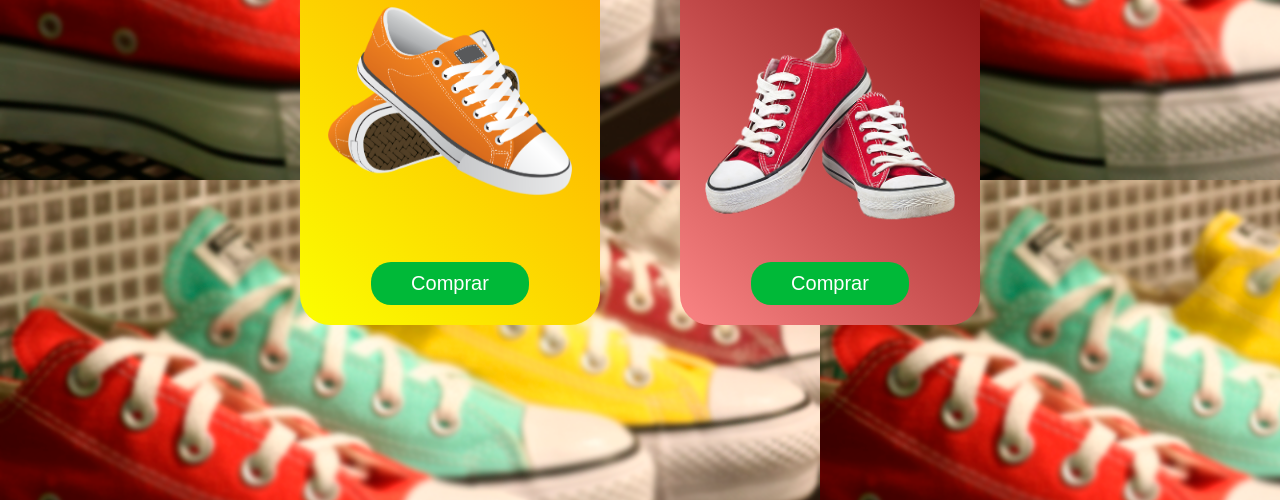
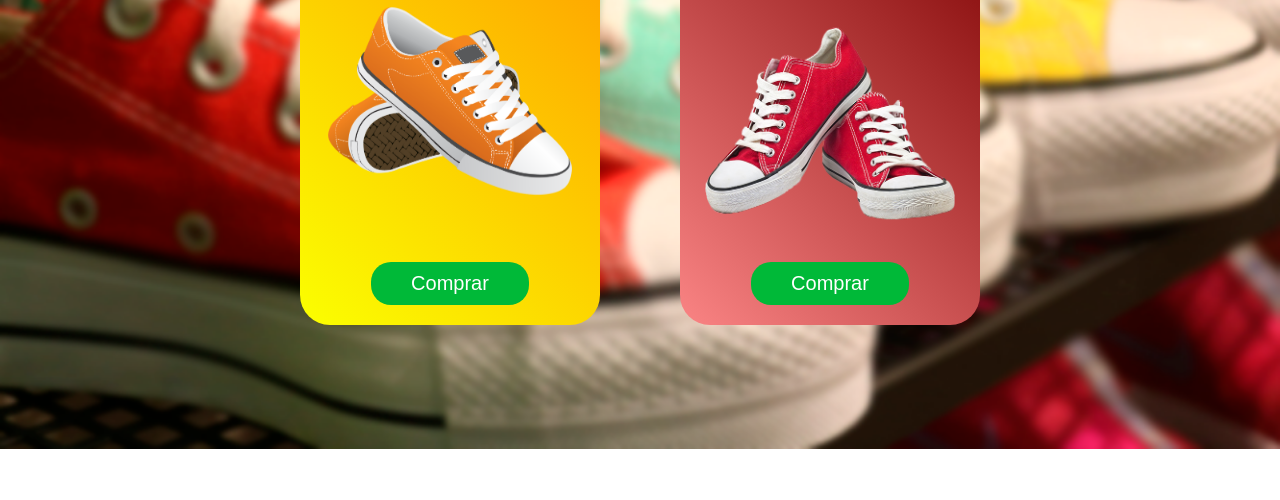
Before and after one commit to RafaelOliverSan/projeto-card-3d, a plain HTML site: page index.html in a window 1280 px wide. Shown: the part 300-800 px from the top of the page. Drawn offline with nearby package versions, Linux system fonts and the light colour scheme; a web font is replaced by a local one.

Commit message:
Update style.css

```diff
--- a/style.css
+++ b/style.css
@@ -10,6 +10,8 @@
 body{
   height: 100vh; /* altura */
   background: url(./imagens/tenisFundo.png);
+  background-repeat: no-repeat;
+  background-size: 100%;
 }
 
 .container{
```
